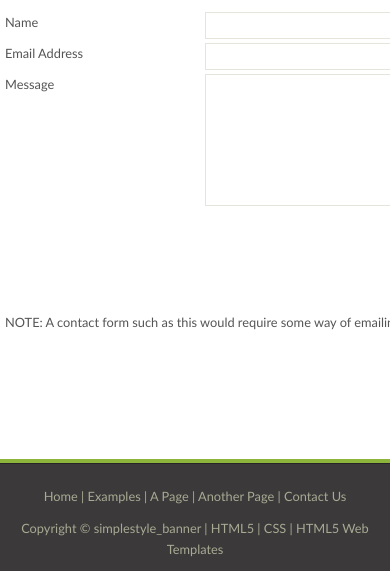
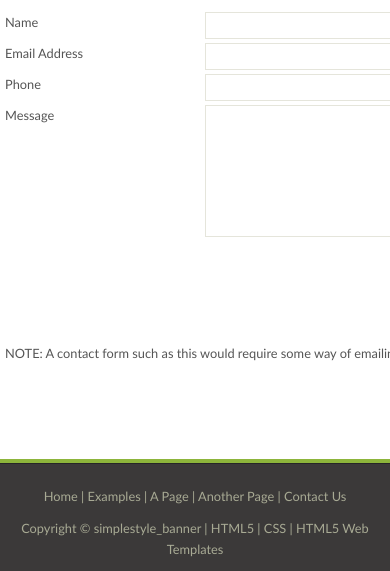
Before and after one commit to JuanJClR/WebPage, a plain HTML site: page contact.html in a window 390 px wide. Shown: the part 300-871 px from the top of the page. Drawn offline with Linux system fonts and the light colour scheme.

Commit message:
Captura Mobile
Se agrega funcionalidad de captura de número móvil

```diff
--- a/contact.html
+++ b/contact.html
@@ -78,6 +78,7 @@
           <div class="form_settings">
             <p><span>Name</span><input class="contact" type="text" name="your_name" value="" /></p>
             <p><span>Email Address</span><input class="contact" type="text" name="your_email" value="" /></p>
+            <p><span>Phone</span><input class="contact" type="text" name="your_email" value="" /></p>
             <p><span>Message</span><textarea class="contact textarea" rows="8" cols="50" name="your_enquiry"></textarea></p>
             <p style="padding-top: 15px"><span>&nbsp;</span><input class="submit" type="submit" name="contact_submitted" value="submit" /></p>
           </div>
```
